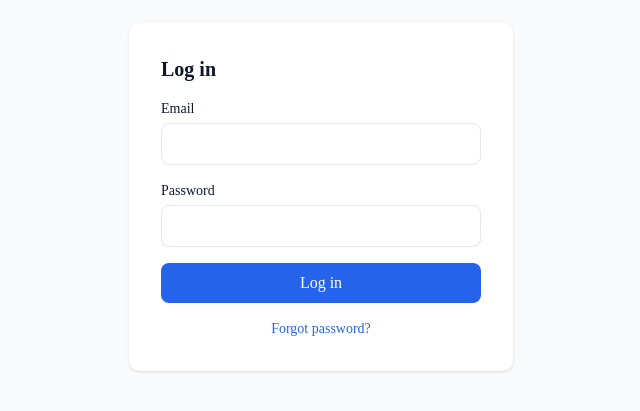
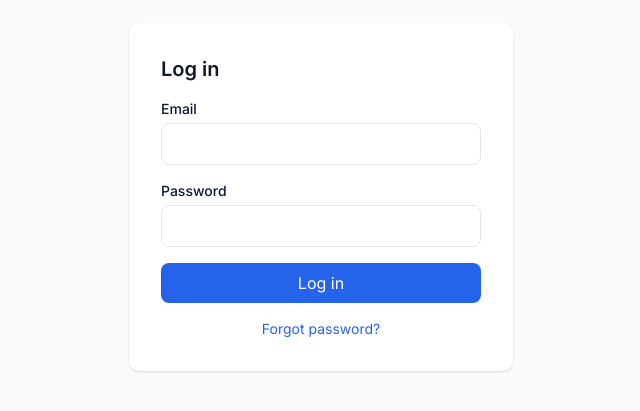
Before and after one commit to NexDevKRD/inventory, a Next.js app in the folder apps/web/: page /login in a window 1280 px wide. Shown: the part 203-614 px from the top of the page, without its empty margins (319-959 px from the left). Built offline with nearby package versions, Linux system fonts and the light colour scheme.

Commit message:
feat: enhance ThemeProvider with theme persistence and initialization script

```diff
--- a/apps/web/src/app/layout.tsx
+++ b/apps/web/src/app/layout.tsx
@@ -1,17 +1,30 @@
+import type { Metadata } from 'next';
+import { Inter } from 'next/font/google';
 import { NextIntlClientProvider } from 'next-intl';
 import { getMessages, getLocale } from 'next-intl/server';
 import { rtlLocales, Locale } from '@/i18n/request';
-import { ThemeProvider } from '@/components/layout/ThemeProvider';
+import { ThemeProvider, themeInitScript } from '@/components/layout/ThemeProvider';
 import { Providers } from './providers';
 import './globals.css';
+
+const inter = Inter({ subsets: ['latin'], variable: '--font-sans', display: 'swap' });
+
+export const metadata: Metadata = {
+  title: { default: 'Medical Inventory', template: '%s · Medical Inventory' },
+  description: 'Medical inventory management platform',
+};
 
 export default async function RootLayout({ children }: { children: React.ReactNode }) {
   const locale = (await getLocale()) as Locale;
   const messages = await getMessages();
   const dir = rtlLocales.includes(locale) ? 'rtl' : 'ltr';
   return (
-    <html lang={locale} dir={dir}>
-      <body>
+    <html lang={locale} dir={dir} className={inter.variable} suppressHydrationWarning>
+      <head>
+        {/* Applies the stored theme before first paint so dark mode never flashes white. */}
+        <script dangerouslySetInnerHTML={{ __html: themeInitScript }} />
+      </head>
+      <body className="font-sans">
         <NextIntlClientProvider messages={messages}>
           <ThemeProvider>
             <Providers>{children}</Providers>
--- a/apps/web/src/components/layout/ThemeProvider.tsx
+++ b/apps/web/src/components/layout/ThemeProvider.tsx
@@ -1,17 +1,40 @@
 'use client';
-import { createContext, useContext, useEffect, useState } from 'react';
+import { createContext, useCallback, useContext, useEffect, useState } from 'react';
 
-const ThemeContext = createContext<{ theme: 'light' | 'dark'; toggle: () => void }>({ theme: 'light', toggle: () => {} });
+type Theme = 'light' | 'dark';
+
+const STORAGE_KEY = 'theme';
+
+/**
+ * Injected into <head> as a blocking script. Runs before first paint so a dark-mode
+ * user never sees a white flash. Kept as a plain string with no interpolation.
+ */
+export const themeInitScript = `(function(){try{var t=localStorage.getItem('theme');if(!t){t=window.matchMedia('(prefers-color-scheme: dark)').matches?'dark':'light'}document.documentElement.classList.toggle('dark',t==='dark')}catch(e){}})();`;
+
+const ThemeContext = createContext<{ theme: Theme; toggle: () => void }>({ theme: 'light', toggle: () => {} });
 
 export function ThemeProvider({ children }: { children: React.ReactNode }) {
-  const [theme, setTheme] = useState<'light' | 'dark'>('light');
+  // Starts as 'light' to match SSR, then syncs to what the init script already applied.
+  const [theme, setTheme] = useState<Theme>('light');
+
   useEffect(() => {
-    document.documentElement.classList.toggle('dark', theme === 'dark');
-  }, [theme]);
-  return (
-    <ThemeContext.Provider value={{ theme, toggle: () => setTheme((t) => (t === 'light' ? 'dark' : 'light')) }}>
-      {children}
-    </ThemeContext.Provider>
-  );
+    setTheme(document.documentElement.classList.contains('dark') ? 'dark' : 'light');
+  }, []);
+
+  const toggle = useCallback(() => {
+    setTheme((prev) => {
+      const next = prev === 'light' ? 'dark' : 'light';
+      document.documentElement.classList.toggle('dark', next === 'dark');
+      try {
+        localStorage.setItem(STORAGE_KEY, next);
+      } catch {
+        /* private mode — theme just won't persist */
+      }
+      return next;
+    });
+  }, []);
+
+  return <ThemeContext.Provider value={{ theme, toggle }}>{children}</ThemeContext.Provider>;
 }
+
 export const useTheme = () => useContext(ThemeContext);
```
